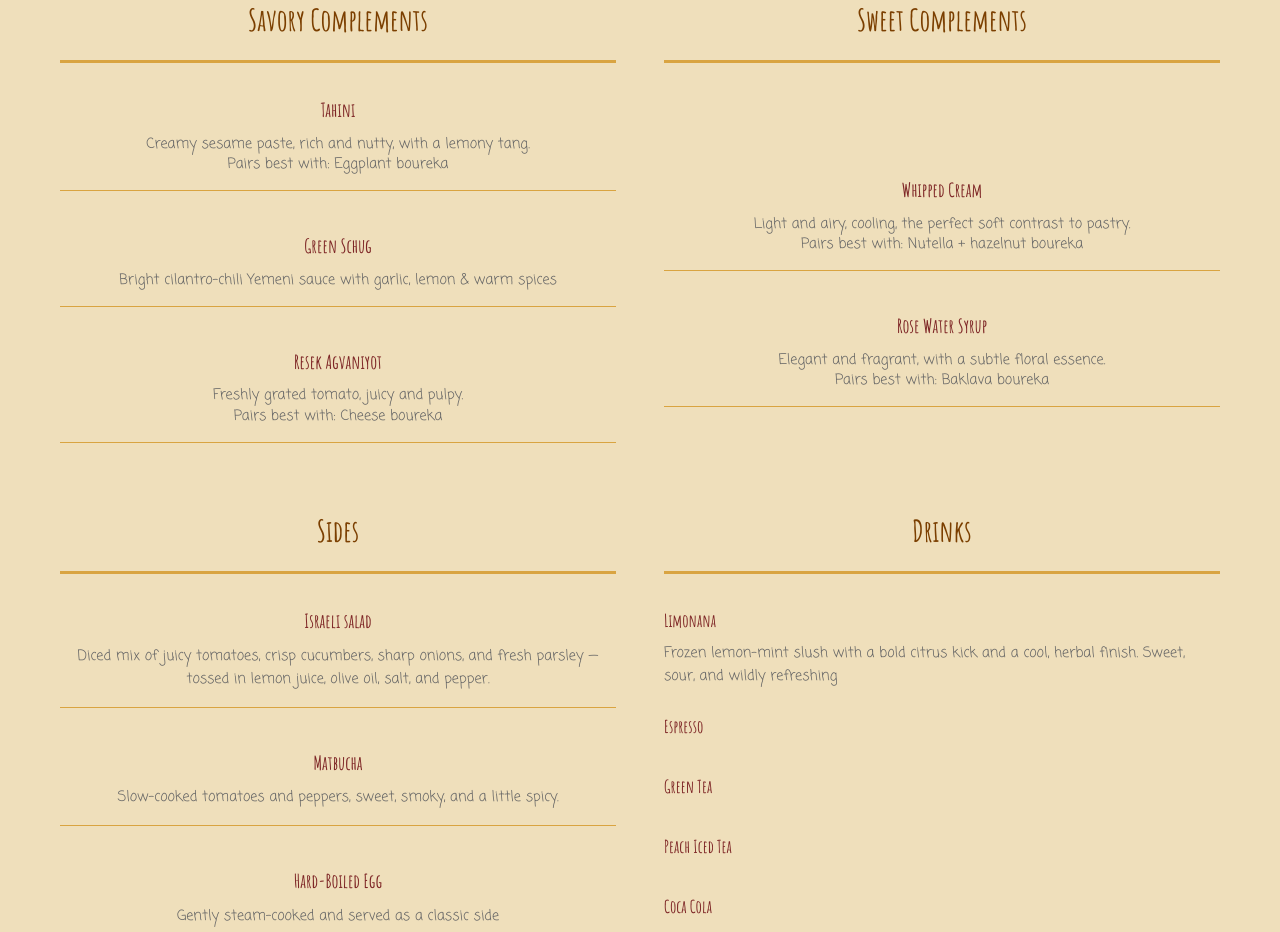
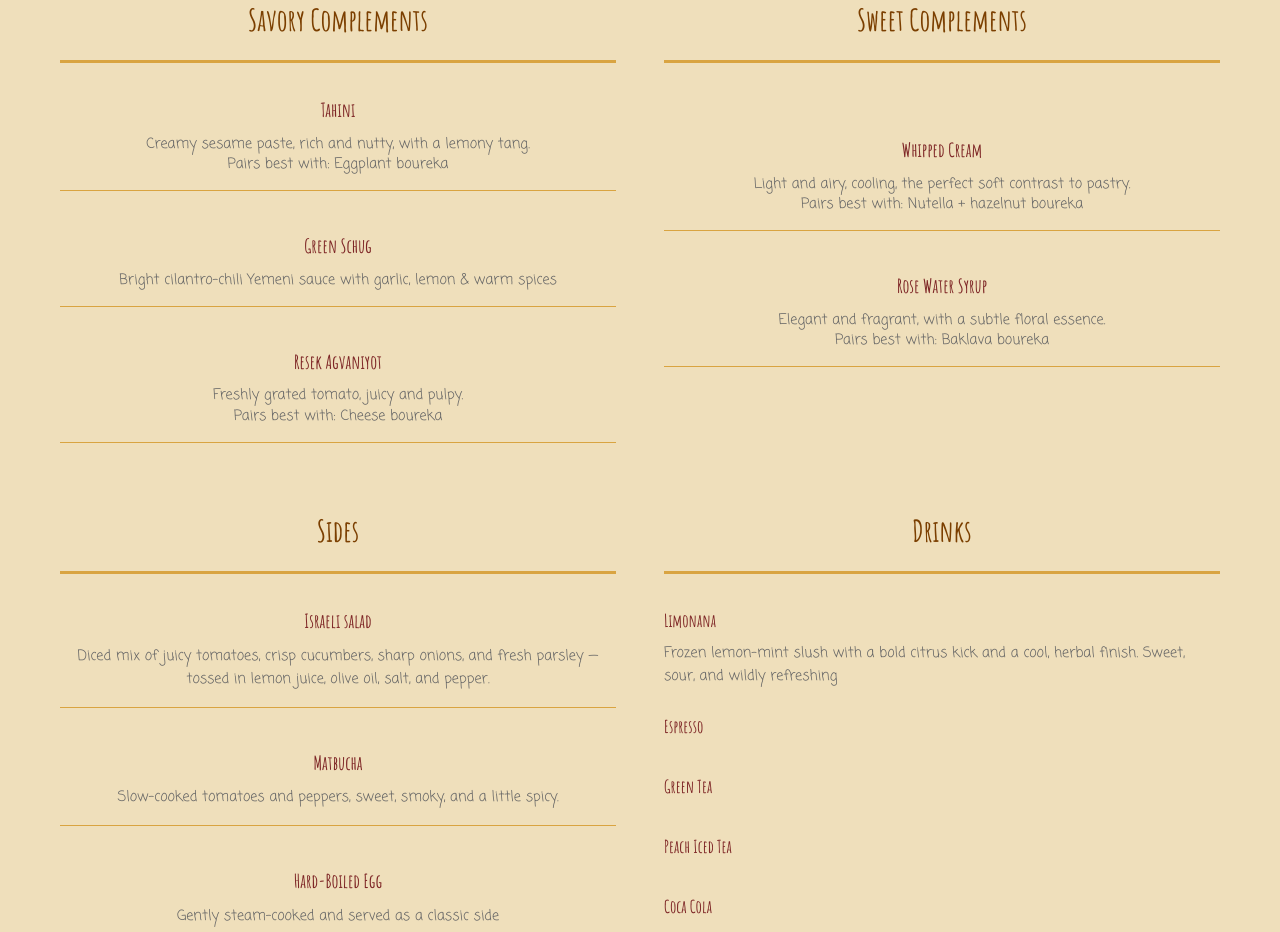
Before and after one commit to yarinkeren1/bomale-website, a React (Create React App) app: page /menu in a window 1280 px wide. Shown: the part 980-1912 px from the top of the page. Built offline with nearby package versions, Linux system fonts and the light colour scheme; the HTML template or start-up script is replaced by a standard one; a web font is replaced by a local one.

Commit message:
Move whipped cream and rose water sections up by reducing margin-top

```diff
--- a/src/App.css
+++ b/src/App.css
@@ -437,7 +437,7 @@
 }
 
 .sweet-complements .complements-list {
-    margin-top: 5rem;
+    margin-top: 2.5rem;
 }
 
 .savory-complements h3,
```
